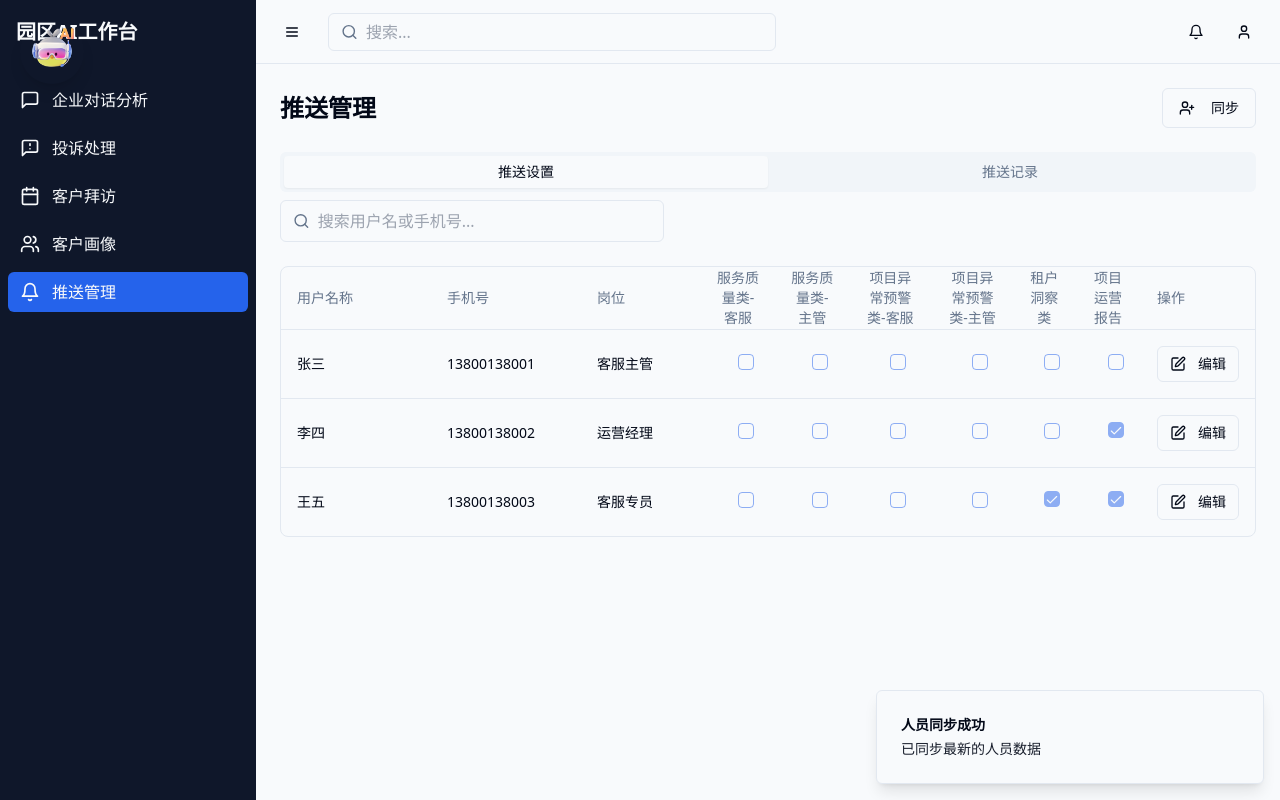
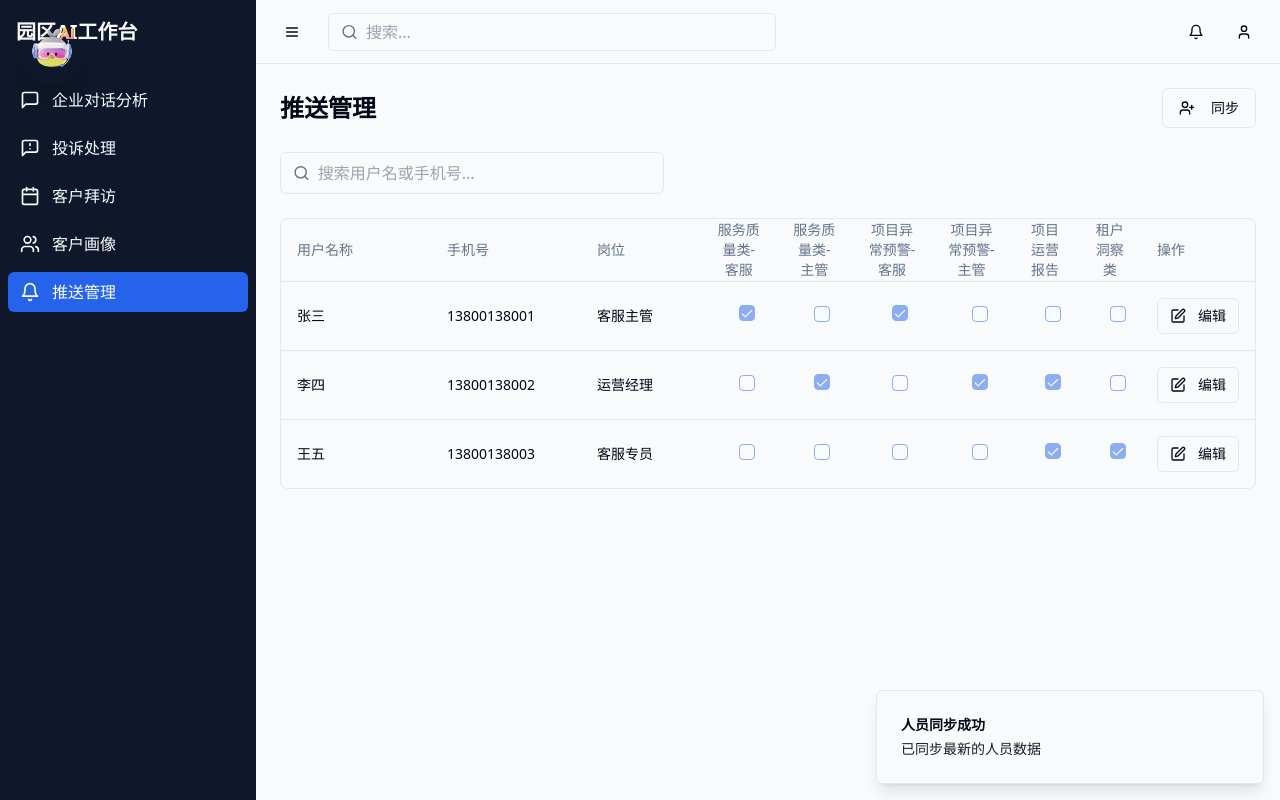
Before and after one commit to zeeklog/smart-park-workbench-42, a React (Vite) app: page /notification-settings in a window 1280 px wide. Both pictures are taken after a click on the button "同步人员数据". Built offline with nearby package versions, Linux system fonts and the light colour scheme.

Commit message:
Reverted to commit 1660a41462ef3b99f42acb36ed19906a3e35c209

```diff
--- a/src/pages/NotificationSettingsPage.tsx
+++ b/src/pages/NotificationSettingsPage.tsx
@@ -1,26 +1,18 @@
-
 import React, { useState } from 'react';
 import { Table, TableBody, TableCell, TableHead, TableHeader, TableRow } from '@/components/ui/table';
 import { Checkbox } from '@/components/ui/checkbox';
 import { Button } from '@/components/ui/button';
-import { Search, Save, Edit, UserPlus, Clock, History } from 'lucide-react';
+import { Search, Save, Edit, UserPlus } from 'lucide-react';
 import { useToast } from '@/components/ui/use-toast';
-import { Tabs, TabsContent, TabsList, TabsTrigger } from '@/components/ui/tabs';
-import {
-  Pagination,
-  PaginationContent,
-  PaginationItem,
-  PaginationLink,
-  PaginationNext,
-  PaginationPrevious,
-} from '@/components/ui/pagination';
 
 // Define notification types
 const notificationTypes = [
-  { id: 'service-quality', label: '服务质量类', variants: ['客服', '主管'] },
-  { id: 'project-warning', label: '项目异常预警类', variants: ['客服', '主管'] },
-  { id: 'tenant-insights', label: '租户洞察类', variants: [] },
-  { id: 'project-report', label: '项目运营报告', variants: [] },
+  { id: 'service-quality-staff', label: '服务质量类-客服' },
+  { id: 'service-quality-manager', label: '服务质量类-主管' },
+  { id: 'project-warning-staff', label: '项目异常预警-客服' },
+  { id: 'project-warning-manager', label: '项目异常预警-主管' },
+  { id: 'project-report', label: '项目运营报告' },
+  { id: 'tenant-insights', label: '租户洞察类' },
 ];
 
 // Mock data for initial users
@@ -48,50 +40,6 @@ const initialUsers = [
   },
 ];
 
-// Mock data for notification history
-const initialNotificationHistory = [
-  {
-    id: '1',
-    content: '贵公司的服务质量评分本月下降5%，请及时关注',
-    sentTime: '2025-05-15 09:30',
-    sentTo: '张三',
-    channel: '短信',
-    type: 'service-quality',
-  },
-  {
-    id: '2',
-    content: '3号楼前台设备故障预警，请及时处理',
-    sentTime: '2025-05-14 14:25',
-    sentTo: '李四',
-    channel: '邮件',
-    type: 'project-warning',
-  },
-  {
-    id: '3',
-    content: '5月份项目运营报告已生成，请查看',
-    sentTime: '2025-05-10 08:15',
-    sentTo: '王五',
-    channel: '系统通知',
-    type: 'project-report',
-  },
-  {
-    id: '4',
-    content: 'ABC公司可能面临经营压力，建议提前介入',
-    sentTime: '2025-05-09 16:40',
-    sentTo: '李四',
-    channel: '邮件',
-    type: 'tenant-insights',
-  },
-  {
-    id: '5',
-    content: '本周客服满意度评分汇总，请查看',
-    sentTime: '2025-05-05 10:20',
-    sentTo: '张三',
-    channel: '短信',
-    type: 'service-quality',
-  },
-];
-
 const NotificationSettingsPage = () => {
   const [users, setUsers] = useState<Array<{
     id: string;
@@ -103,17 +51,6 @@ const NotificationSettingsPage = () => {
   const [searchQuery, setSearchQuery] = useState('');
   const [isPersonnelSynced, setIsPersonnelSynced] = useState(false);
   const [editingUserId, setEditingUserId] = useState<string | null>(null);
-  const [activeTab, setActiveTab] = useState('settings');
-  const [notificationHistory, setNotificationHistory] = useState<Array<{
-    id: string;
-    content: string;
-    sentTime: string;
-    sentTo: string;
-    channel: string;
-    type: string;
-  }>>([]);
-  const [currentPage, setCurrentPage] = useState(1);
-  const itemsPerPage = 5;
   const { toast } = useToast();
 
   // Filter users based on search query
@@ -167,45 +104,17 @@ const NotificationSettingsPage = () => {
     });
   };
 
-  // Load notification history
-  const loadNotificationHistory = () => {
-    // In a real app, here you would fetch data from your backend
-    setNotificationHistory(initialNotificationHistory);
-  };
-
-  // Handle tab change
-  const handleTabChange = (value: string) => {
-    setActiveTab(value);
-    if (value === 'history' && notificationHistory.length === 0) {
-      loadNotificationHistory();
-    }
-  };
-
-  // Get notification type label
-  const getNotificationTypeLabel = (typeId: string) => {
-    const type = notificationTypes.find(t => t.id === typeId);
-    return type ? type.label : typeId;
-  };
-
-  // Calculate pagination
-  const totalPages = Math.ceil(notificationHistory.length / itemsPerPage);
-  const paginatedHistory = notificationHistory.slice(
-    (currentPage - 1) * itemsPerPage,
-    currentPage * itemsPerPage
-  );
-
   return (
     <div className="space-y-6">
       <div className="flex justify-between items-center">
         <h1 className="text-2xl font-semibold">推送管理</h1>
-        <div className="flex space-x-2">
-          {!isPersonnelSynced && (
+        {!isPersonnelSynced ? (
           <Button onClick={syncPersonnel}>
             <UserPlus className="mr-2 h-4 w-4" />
             同步人员数据
           </Button>
-          )}
-          {isPersonnelSynced && (
+        ) : (
+          <div className="flex space-x-2">
             <Button
               variant="outline"
               onClick={syncPersonnel}
@@ -213,18 +122,11 @@ const NotificationSettingsPage = () => {
               <UserPlus className="mr-2 h-4 w-4" />
               同步
             </Button>
+          </div>
         )}
       </div>
-      </div>
 
-      <Tabs value={activeTab} onValueChange={handleTabChange} className="w-full">
-        <TabsList className="grid w-full grid-cols-2">
-          <TabsTrigger value="settings">推送设置</TabsTrigger>
-          <TabsTrigger value="history">推送记录</TabsTrigger>
-        </TabsList>
-
-        <TabsContent value="settings">
-          {isPersonnelSynced ? (
+      {isPersonnelSynced && (
         <>
           <div className="flex max-w-sm items-center rounded-md border bg-background px-3 py-2 mb-6">
             <Search size={18} className="mr-2 text-muted-foreground" />
@@ -245,18 +147,10 @@ const NotificationSettingsPage = () => {
                   <TableHead className="w-[150px]">手机号</TableHead>
                   <TableHead className="w-[120px]">岗位</TableHead>
                   {notificationTypes.map(type => (
-                        type.variants.length > 0 ? (
-                          type.variants.map(variant => (
-                            <TableHead key={`${type.id}-${variant}`} className="text-center">
-                              {type.label}-{variant}
-                            </TableHead>
-                          ))
-                        ) : (
                     <TableHead key={type.id} className="text-center">
                       {type.label}
                     </TableHead>
-                        )
-                      )).flat()}
+                  ))}
                   <TableHead className="w-[100px]">操作</TableHead>
                 </TableRow>
               </TableHeader>
@@ -268,17 +162,6 @@ const NotificationSettingsPage = () => {
                       <TableCell>{user.phone}</TableCell>
                       <TableCell>{user.position}</TableCell>
                       {notificationTypes.map(type => (
-                            type.variants.length > 0 ? (
-                              type.variants.map(variant => (
-                                <TableCell key={`${type.id}-${variant}`} className="text-center">
-                                  <Checkbox
-                                    checked={user.notifications.includes(`${type.id}-${variant.toLowerCase()}`)}
-                                    onCheckedChange={() => toggleNotification(user.id, `${type.id}-${variant.toLowerCase()}`)}
-                                    disabled={editingUserId !== user.id}
-                                  />
-                                </TableCell>
-                              ))
-                            ) : (
                         <TableCell key={type.id} className="text-center">
                           <Checkbox
                             checked={user.notifications.includes(type.id)}
@@ -286,8 +169,7 @@ const NotificationSettingsPage = () => {
                             disabled={editingUserId !== user.id}
                           />
                         </TableCell>
-                            )
-                          )).flat()}
+                      ))}
                       <TableCell>
                         {editingUserId === user.id ? (
                           <Button
@@ -312,7 +194,7 @@ const NotificationSettingsPage = () => {
                   ))
                 ) : (
                   <TableRow>
-                        <TableCell colSpan={notificationTypes.reduce((acc, type) => acc + Math.max(type.variants.length, 1), 3) + 1} className="text-center py-4">
+                    <TableCell colSpan={3 + notificationTypes.length + 1} className="text-center py-4">
                       没有找到匹配的用户
                     </TableCell>
                   </TableRow>
@@ -321,7 +203,9 @@ const NotificationSettingsPage = () => {
             </Table>
           </div>
         </>
-          ) : (
+      )}
+
+      {!isPersonnelSynced && (
         <div className="flex flex-col items-center justify-center p-8 border rounded-lg bg-muted/30">
           <UserPlus className="h-12 w-12 mb-4 text-muted-foreground" />
           <h3 className="text-xl font-medium mb-2">请先同步人员数据</h3>
@@ -329,74 +213,6 @@ const NotificationSettingsPage = () => {
           <Button onClick={syncPersonnel}>立即同步</Button>
         </div>
       )}
-        </TabsContent>
-
-        <TabsContent value="history">
-          <div className="border rounded-lg overflow-hidden">
-            <Table>
-              <TableHeader>
-                <TableRow>
-                  <TableHead className="w-[300px]">推送内容</TableHead>
-                  <TableHead className="w-[150px]">推送时间</TableHead>
-                  <TableHead className="w-[100px]">推送用户</TableHead>
-                  <TableHead className="w-[100px]">推送渠道</TableHead>
-                  <TableHead className="w-[150px]">业务类型</TableHead>
-                </TableRow>
-              </TableHeader>
-              <TableBody>
-                {paginatedHistory.length > 0 ? (
-                  paginatedHistory.map(record => (
-                    <TableRow key={record.id}>
-                      <TableCell className="font-medium">{record.content}</TableCell>
-                      <TableCell>{record.sentTime}</TableCell>
-                      <TableCell>{record.sentTo}</TableCell>
-                      <TableCell>{record.channel}</TableCell>
-                      <TableCell>{getNotificationTypeLabel(record.type)}</TableCell>
-                    </TableRow>
-                  ))
-                ) : (
-                  <TableRow>
-                    <TableCell colSpan={5} className="text-center py-4">
-                      无推送记录
-                    </TableCell>
-                  </TableRow>
-                )}
-              </TableBody>
-            </Table>
-          </div>
-
-          {notificationHistory.length > itemsPerPage && (
-            <Pagination className="mt-4">
-              <PaginationContent>
-                <PaginationItem>
-                  <PaginationPrevious
-                    onClick={() => setCurrentPage(prev => Math.max(prev - 1, 1))}
-                    className={currentPage === 1 ? "pointer-events-none opacity-50" : ""}
-                  />
-                </PaginationItem>
-
-                {[...Array(totalPages)].map((_, i) => (
-                  <PaginationItem key={i}>
-                    <PaginationLink
-                      isActive={currentPage === i + 1}
-                      onClick={() => setCurrentPage(i + 1)}
-                    >
-                      {i + 1}
-                    </PaginationLink>
-                  </PaginationItem>
-                ))}
-
-                <PaginationItem>
-                  <PaginationNext
-                    onClick={() => setCurrentPage(prev => Math.min(prev + 1, totalPages))}
-                    className={currentPage === totalPages ? "pointer-events-none opacity-50" : ""}
-                  />
-                </PaginationItem>
-              </PaginationContent>
-            </Pagination>
-          )}
-        </TabsContent>
-      </Tabs>
     </div>
   );
 };
```
Lines whose indentation alone changed are shown as unchanged.
